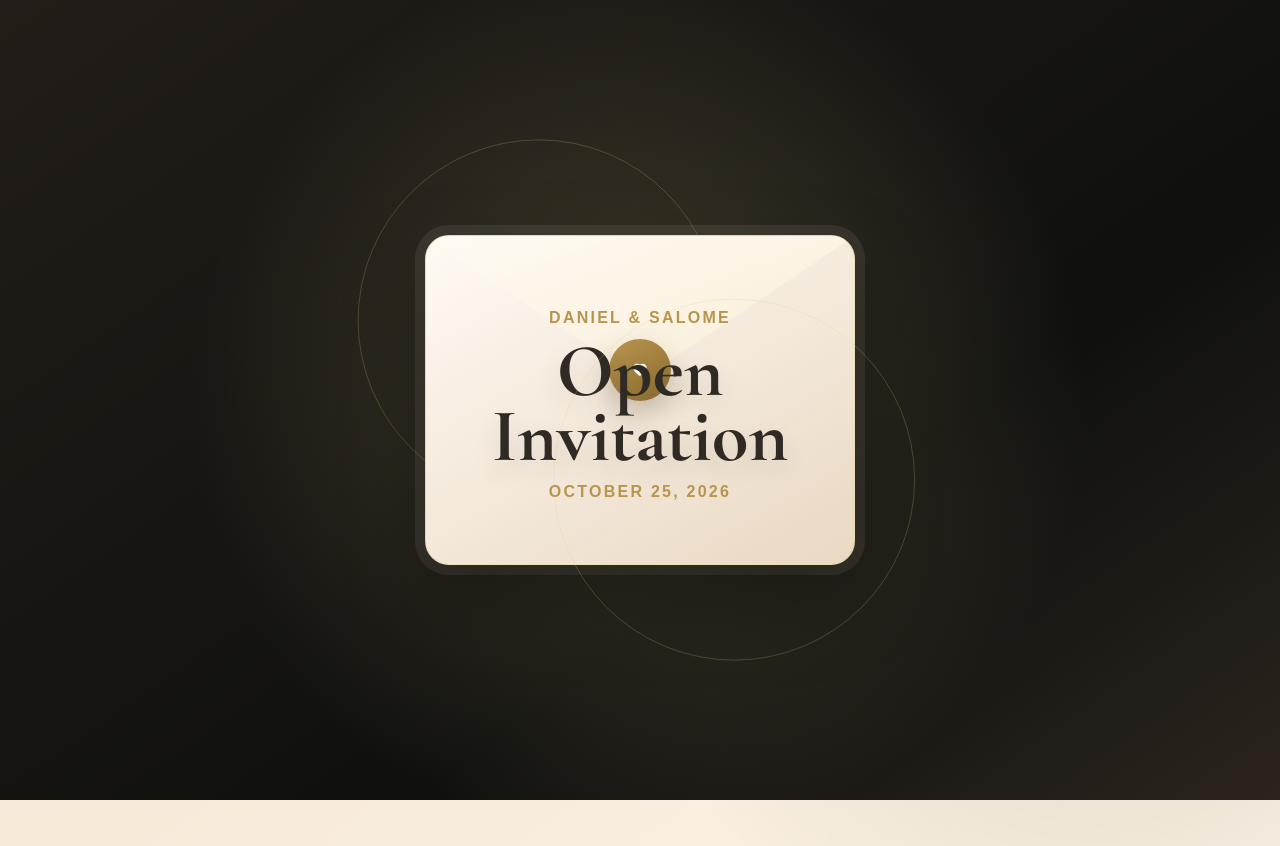
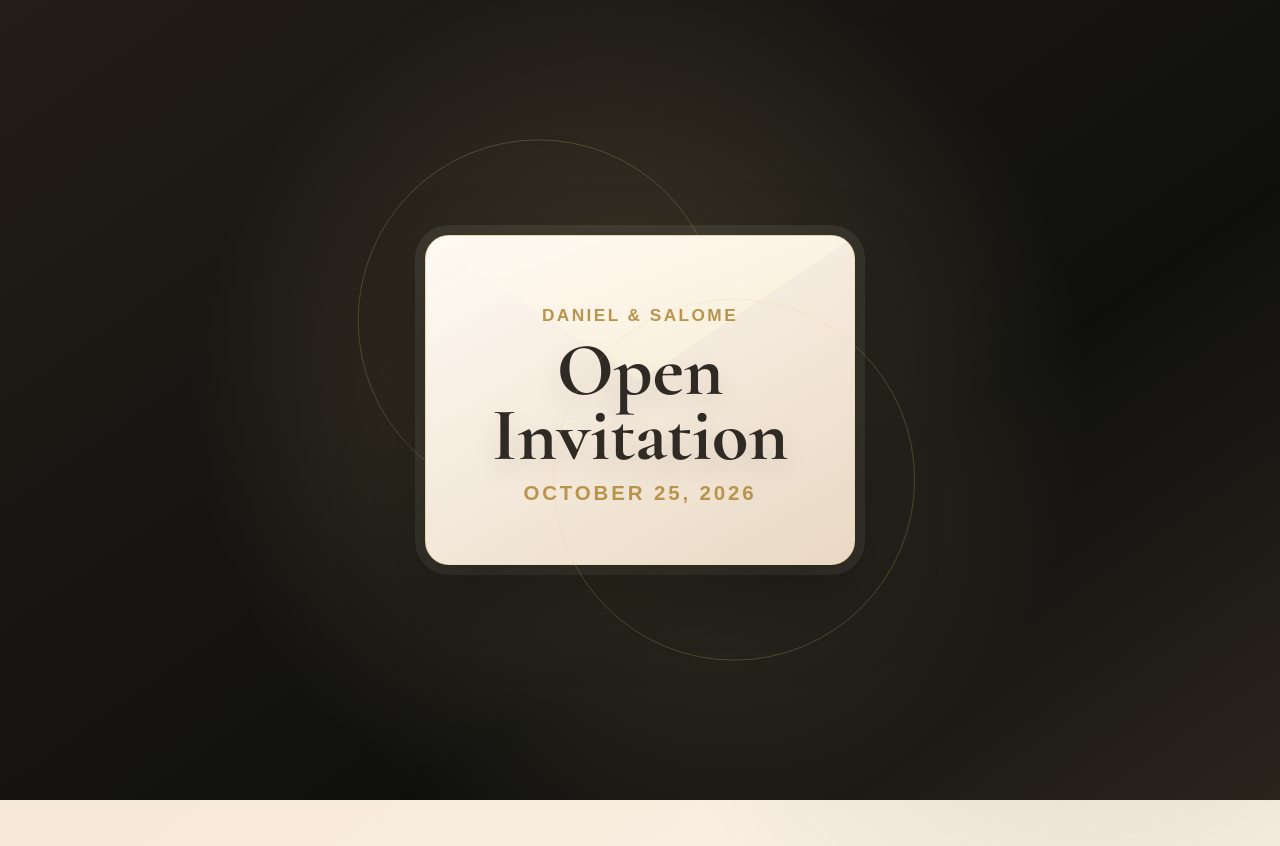
Before and after one commit to Amani-S21/Wedding-Invitation-Daniel-and-Salome, a plain HTML site: page index.html in a window 1280 px wide. Shown: the top 846 px of the page. Drawn offline with nearby package versions, Linux system fonts and the light colour scheme.

Commit message:
add style invitation

```diff
--- a/style.css
+++ b/style.css
@@ -126,18 +126,19 @@ body::before {
 
 .intro-seal {
   position: absolute;
-  top: 41%;
+  top: auto;
+  bottom: 20px;
   left: 50%;
   z-index: 3;
-  display: grid;
-  width: 62px;
-  height: 62px;
+  display: none;
+  width: 54px;
+  height: 54px;
   place-items: center;
   color: var(--ivory);
   border-radius: 50%;
   background: linear-gradient(145deg, var(--gold), #8d6d32);
   box-shadow: 0 12px 28px rgba(80, 60, 31, 0.25);
-  transform: translate(-50%, -50%);
+  transform: translateX(-50%);
   transition: opacity 380ms ease, transform 500ms ease;
 }
 
@@ -155,10 +156,14 @@ body::before {
 .intro-content span,
 .intro-content small {
   color: var(--gold);
-  font-size: clamp(0.86rem, 3.1vw, 1rem);
+  font-size: clamp(1.05rem, 4vw, 1.28rem);
   font-weight: 600;
   letter-spacing: 0.14em;
   text-transform: uppercase;
+}
+
+.intro-content span {
+  font-size: clamp(0.9rem, 3.2vw, 1.08rem);
 }
 
 .intro-content strong {
```
